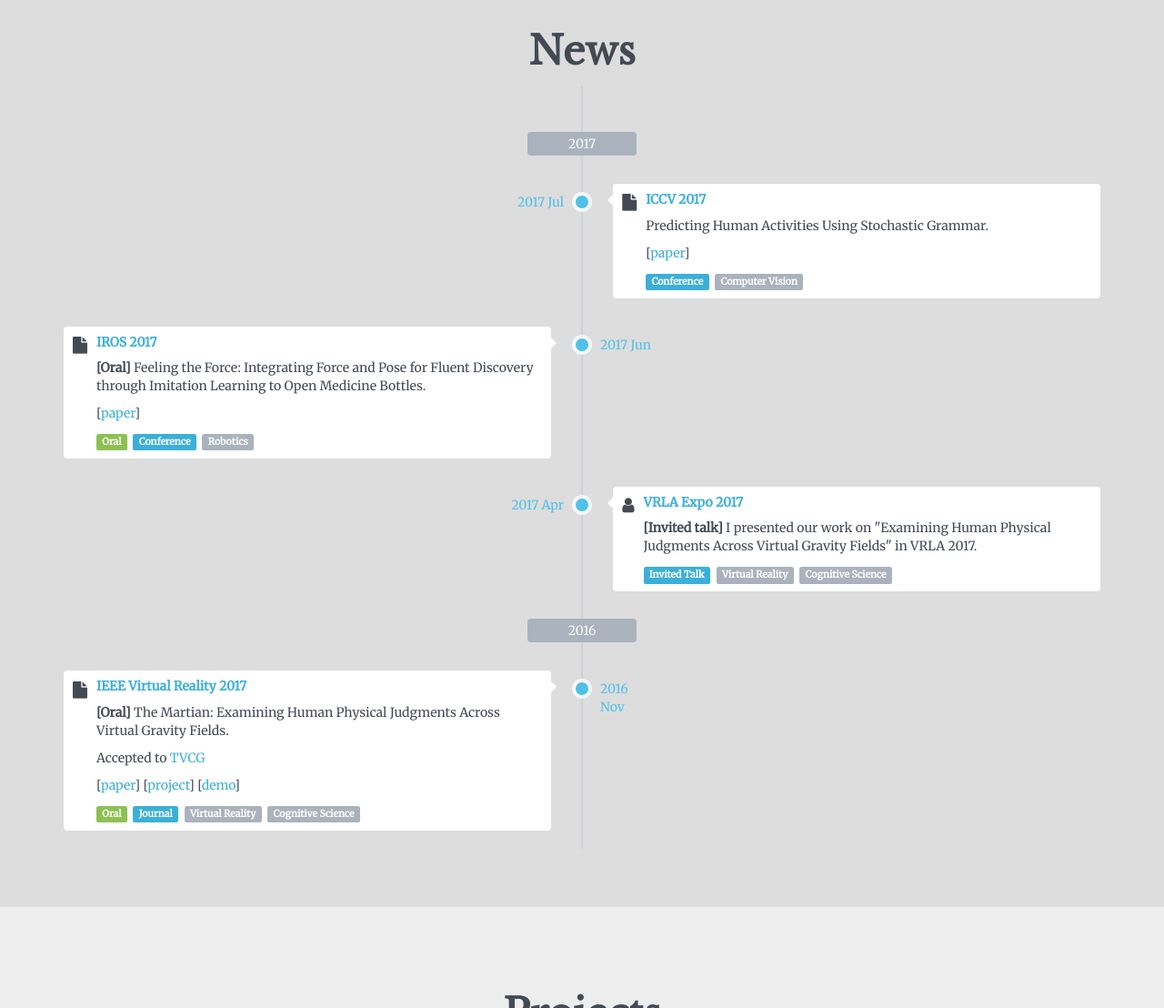
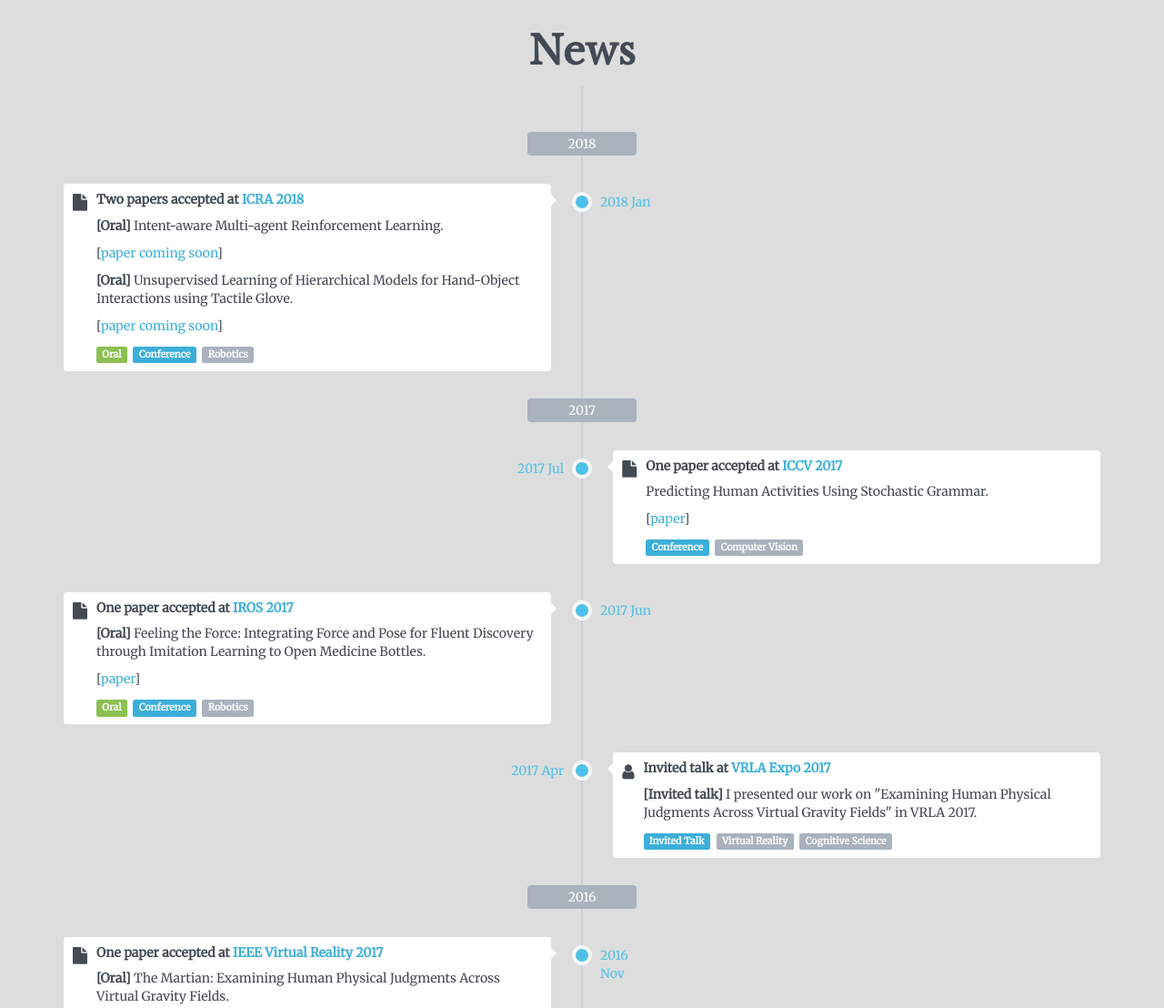
Before and after one commit to SiyuanQi/siyuanqi.github.io, a plain HTML site: page index.html in a window 1280 px wide. Shown: the part 978-2086 px from the top of the page at 91% size. Drawn offline with nearby package versions, Linux system fonts and the light colour scheme; a script that the page names is missing; files whose address does not match are found by name.

Commit message:
News updated: ICRA papers added.

```diff
--- a/index.html
+++ b/index.html
@@ -112,7 +112,7 @@
                     <div class="col-lg-1"></div>
                     <div class="col-lg-10">
                         <div class="section-title"><h3>About Me</h3></div>
-                        <p>I am a second year Ph.D. Candidate in the <a href="http://www.cs.ucla.edu/">Computer Science
+                        <p>I am a third year Ph.D. Candidate in the <a href="http://www.cs.ucla.edu/">Computer Science
                             Department</a> at <a href="http://www.ucla.edu/">University of California, Los Angeles</a>. I am
                             currently doing computer vision research in the <a href="http://vcla.stat.ucla.edu/"
                                                                                target="_blank">Center for Vision, Cognition,
@@ -145,6 +145,34 @@
                     <div class="col-md-12">
                         <div class="timeline">
                             <dl>
+                                <dt data-toggle="collapse" href="#news-2018" style="cursor: pointer">2018</dt>
+                                <div id="news-2018" class="panel-collapse collapse in">
+                                    <dd class="pos-left clearfix">
+                                        <div class="circ"></div>
+                                        <div class="time">2018 Jan</div>
+                                        <div class="events">
+                                            <div class="pull-left">
+                                                <p class="events-object img-rounded"><i class="fa fa-file fa-lg"></i></p>
+                                            </div>
+                                            <div class="events-body">
+                                                <h4 class="events-heading">Two papers accepted at <a target="_blank" href="https://icra2018.org/">ICRA 2018</a></h4>
+                                                <p><b>[Oral]</b> Intent-aware Multi-agent Reinforcement Learning.</p>
+                                                <p>
+                                                    [<a target="_blank">paper coming soon</a>]
+                                                </p>
+                                                <p><b>[Oral]</b> Unsupervised Learning of Hierarchical Models for Hand-Object Interactions using Tactile Glove.</p>
+                                                <p>
+                                                    [<a target="_blank">paper coming soon</a>]
+                                                </p>
+                                                <p>
+                                                    <span class="label label-success">Oral</span>&nbsp;
+                                                    <span class="label label-primary">Conference</span>&nbsp;
+                                                    <span class="label label-normal">Robotics</span>&nbsp;
+                                                </p>
+                                            </div>
+                                        </div>
+                                    </dd>
+                                </div>
                                 <dt data-toggle="collapse" href="#news-2017" style="cursor: pointer">2017</dt>
                                 <div id="news-2017" class="panel-collapse collapse in">
                                     <dd class="pos-right clearfix">
@@ -155,7 +183,7 @@
                                                 <p class="events-object img-rounded"><i class="fa fa-file fa-lg"></i></p>
                                             </div>
                                             <div class="events-body">
-                                                <h4 class="events-heading"><a target="_blank" href="http://www.ieeevr.org/2017/">ICCV 2017</a></h4>
+                                                <h4 class="events-heading">One paper accepted at <a target="_blank" href="http://iccv2017.thecvf.com/">ICCV 2017</a></h4>
                                                 <p>Predicting Human Activities Using Stochastic Grammar.</p>
                                                 <p>
                                                 [<a target="_blank" href="publications/iccv2017prediction/iccv2017prediction.pdf">paper</a>]
@@ -175,7 +203,7 @@
                                                 <p class="events-object img-rounded"><i class="fa fa-file fa-lg"></i></p>
                                             </div>
                                             <div class="events-body">
-                                                <h4 class="events-heading"><a target="_blank" href="http://www.ieeevr.org/2017/">IROS 2017</a></h4>
+                                                <h4 class="events-heading">One paper accepted at <a target="_blank" href="https://www.iros2017.org/">IROS 2017</a></h4>
                                                 <p><b>[Oral]</b> Feeling the Force: Integrating Force and Pose for Fluent Discovery through Imitation Learning to Open Medicine Bottles.</p>
                                                 <p>
                                                     [<a target="_blank" href="publications/iros2017openbottle/iros2017openbottle.pdf">paper</a>]
@@ -196,7 +224,7 @@
                                                 <p class="events-object img-rounded"><i class="fa fa-user fa-lg"></i></p>
                                             </div>
                                             <div class="events-body">
-                                                <h4 class="events-heading"><a target="_blank" href="http://www.virtualrealityla.com/">VRLA Expo 2017</a></h4>
+                                                <h4 class="events-heading">Invited talk at <a target="_blank" href="http://www.virtualrealityla.com/">VRLA Expo 2017</a></h4>
                                                 <p><b>[Invited talk]</b> I presented our work on "Examining Human Physical Judgments Across Virtual Gravity Fields" in VRLA 2017.</p>
                                                 <p>
                                                     <span class="label label-primary">Invited Talk</span>&nbsp;
@@ -217,7 +245,7 @@
                                                 <p class="events-object img-rounded"><i class="fa fa-file fa-lg"></i></p>
                                             </div>
                                             <div class="events-body">
-                                                <h4 class="events-heading"><a target="_blank" href="http://www.ieeevr.org/2017/">IEEE Virtual Reality 2017</a></h4>
+                                                <h4 class="events-heading">One paper accepted at <a target="_blank" href="http://www.ieeevr.org/2017/">IEEE Virtual Reality 2017</a></h4>
                                                 <p><b>[Oral]</b> The Martian: Examining Human Physical Judgments Across Virtual Gravity Fields.</p>
                                                 <p>Accepted to <a target="_blank" href="https://www.computer.org/web/tvcg">TVCG</a></p>
                                                 <p>
@@ -409,7 +437,7 @@
                                                  src="publications/thumbnails/iros2017openbottle2.gif" width="150" height="150">
                                         </a>
                                         <div class="media-body">
-                                            <h4 class="media-heading">Feeling  the  Force:  Integrating  Force  and  Pose  for  Fluent  Discoverythrough  Imitation  Learning  to  Open  Medicine  Bottles</h4>
+                                            <h4 class="media-heading">Feeling  the  Force:  Integrating  Force  and  Pose  for  Fluent  Discovery through  Imitation  Learning  to  Open  Medicine  Bottles</h4>
                                             <p>Mark Edmonds*, Feng Gao*, Xu Xie, Hangxin Liu, <b>Siyuan Qi</b>, Yixin Zhu, Brandon Rothrock, Song-Chun Zhu. <br> * equal contributors</p>
                                             <p>IROS 2017, Vancouver, Canada</p>
 
```
